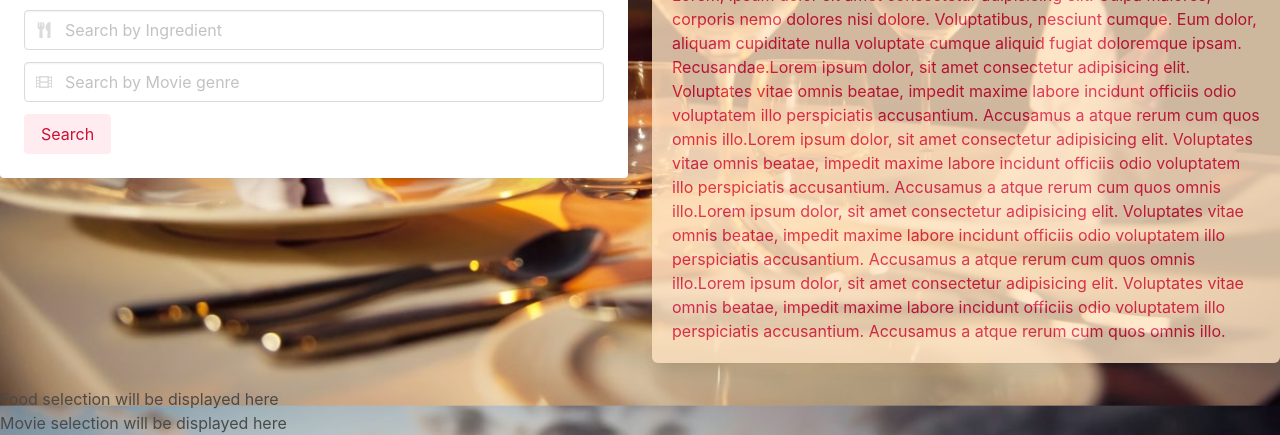
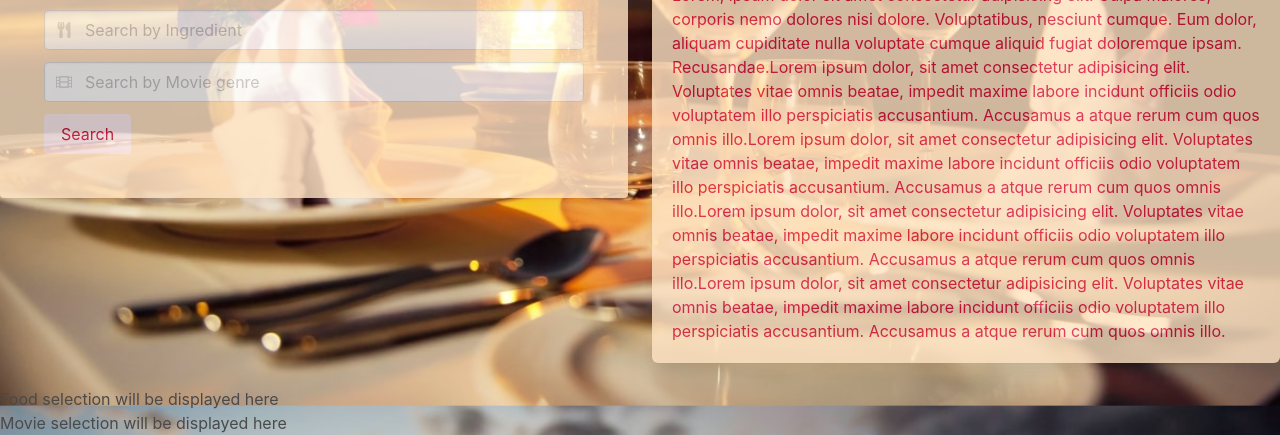
Before and after one commit to hsafiya/dinner_n_movie, a plain HTML site: page index.html in a window 1280 px wide. Shown: the part 477-912 px from the top of the page. Drawn offline with nearby package versions, Linux system fonts and the light colour scheme.

Commit message:
opasity for left side

```diff
--- a/index.html
+++ b/index.html
@@ -24,16 +24,16 @@
     <div class="columns block level ">
         <!-- left container w dropdown -->
         <div class="column is-half ">
-            <div class="card">
+            <div class="card box">
 
-                <div class="card-content color">
+                <div class="card-content color ">
                     <div class="card-header-title is-centered">
 
                         Find Movie and recipe
 
                     </div>
 
-                    <div class="content color">
+                    <div class="content color ">
                         <!--Food item search box-->
                         <div class="field has-addons">
                             <div class="control is-expanded has-icons-left">
```
